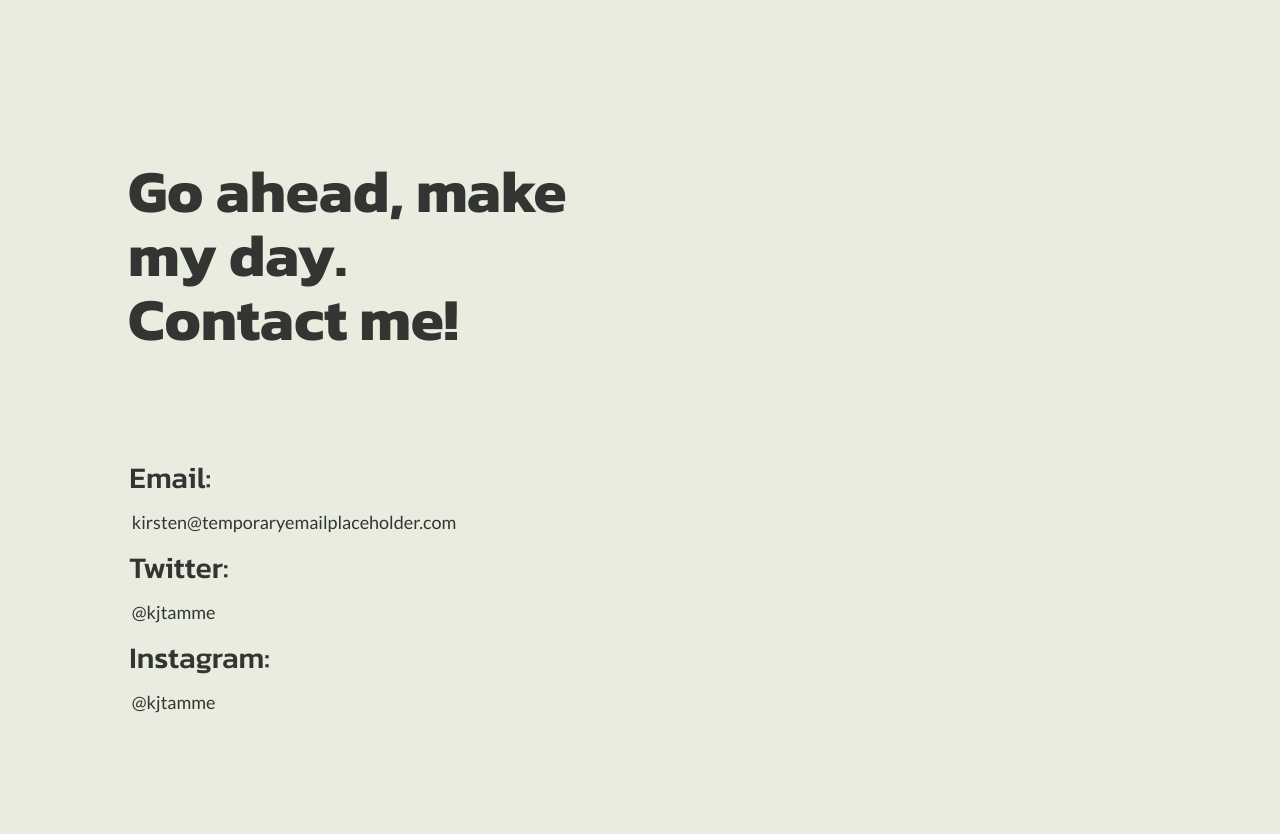
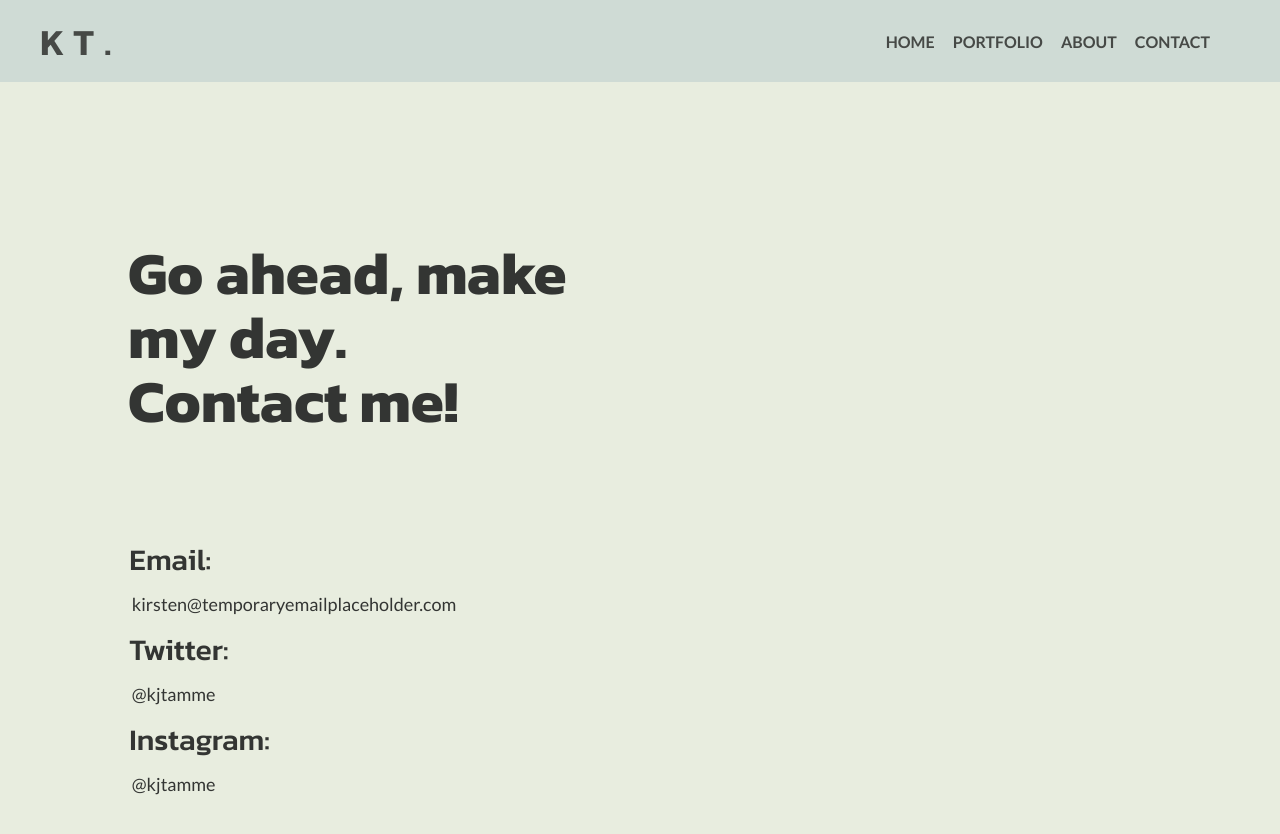
Before and after one commit to Kirstface/kirsten-portfolio, a plain HTML site: page contact.html in a window 1280 px wide. Shown: the top 834 px of the page. Drawn offline with nearby package versions, Linux system fonts and the light colour scheme.

Commit message:
Navigation started!

```diff
--- a/contact.html
+++ b/contact.html
@@ -21,6 +21,19 @@
   </head>
   <body>
     <div class="wrapper">
+      <nav class="topMenu d-flex justify-content-between">
+        <div class="logoSection">
+          <h3 class="topMenuLogo">KT.</h3>
+        </div>
+        <div class="menuSection">
+          <ul class="ulTopMenu">
+            <li class="liTopMenu">HOME</li>
+            <li class="liTopMenu">PORTFOLIO</li>
+            <li class="liTopMenu">ABOUT</li>
+            <li class="liTopMenu">CONTACT</li>
+          </ul>
+        </div>
+      </nav>
       <div class="contactMainContainer">
         <div class="contactHeadContainer">
           <h1 class="mainTitle contacth1">
--- a/src/style.css
+++ b/src/style.css
@@ -22,15 +22,10 @@ h5 {
 }
 
 h3 {
-  background-color: var(--secondary-background-color);
   color: var(--secondary-font-color);
   font-weight: 600;
   font-size: 37px;
   letter-spacing: 10px;
-  padding: 20px 0px !important;
-  margin: 0;
-  text-align: left;
-  margin-left: 20px;
 }
 
 h1 {
@@ -67,6 +62,14 @@ img {
 
 a {
   text-decoration: none;
+}
+
+.h3logo {
+  background-color: var(--secondary-background-color);
+  padding: 20px 0px !important;
+  margin: 0;
+  text-align: left;
+  margin-left: 20px;
 }
 
 .mainTitle {
@@ -576,6 +579,34 @@ a:hover {
   cursor: pointer;
 }
 
+.topMenu {
+  background-color: #cfdbd5;
+  padding: 0px 0px;
+  width: 100%;
+}
+
+.ulTopMenu {
+  padding: 0;
+  margin-top: 20px;
+  margin-right: 70px;
+}
+
+.liTopMenu {
+  display: inline;
+  list-style: none;
+  line-height: 43px;
+  margin-left: 15px;
+  font-weight: 600;
+  font-family: "Lato", sans-serif;
+  color: var(--secondary-font-color);
+}
+
+.topMenuLogo {
+  padding-left: 40px;
+  padding-top: 20px;
+  padding-bottom: 10px;
+}
+
 @media (max-width: 576px) {
   .mainTitle,
   h3,
```
Also changed, not shown: index.html (+1 -1 lines).
